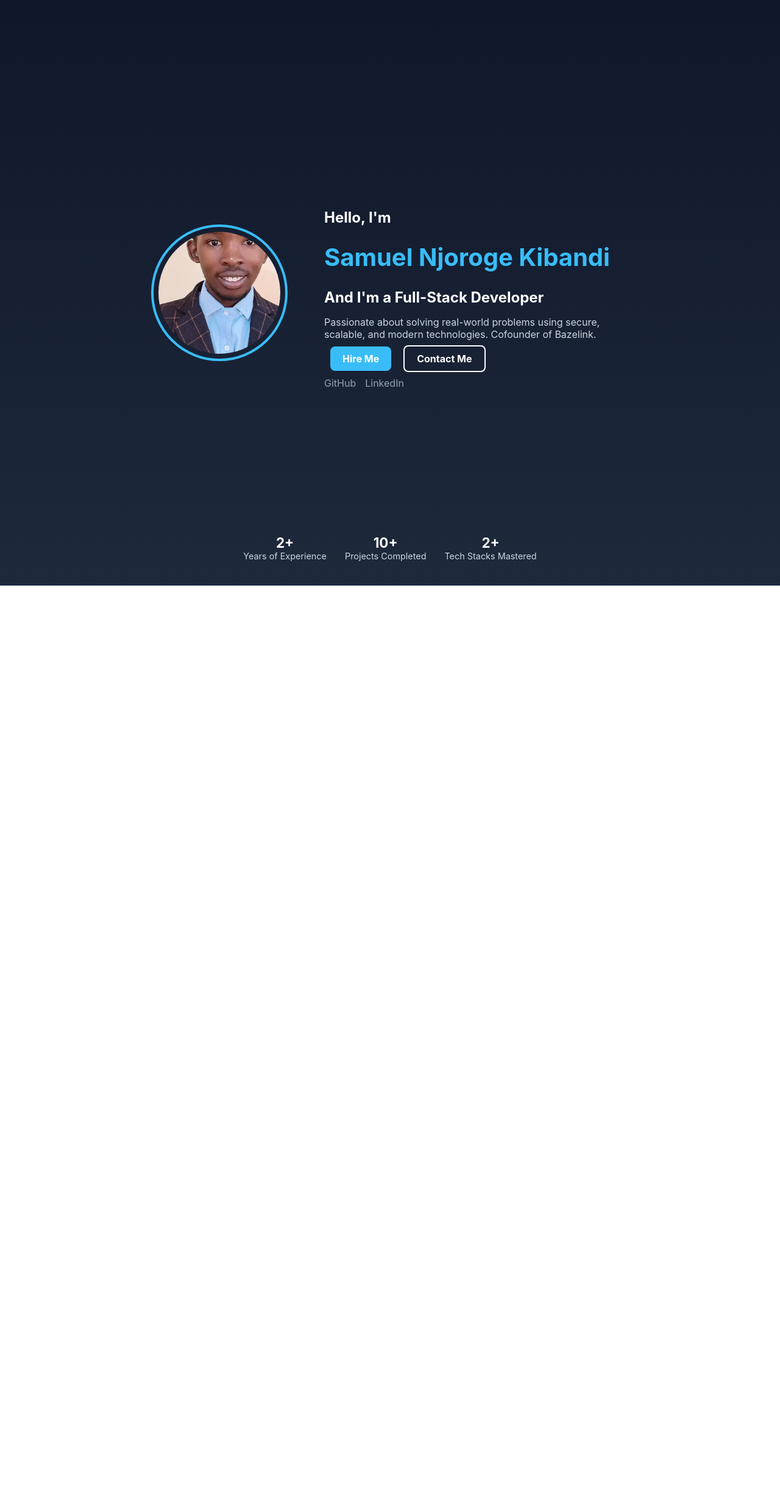
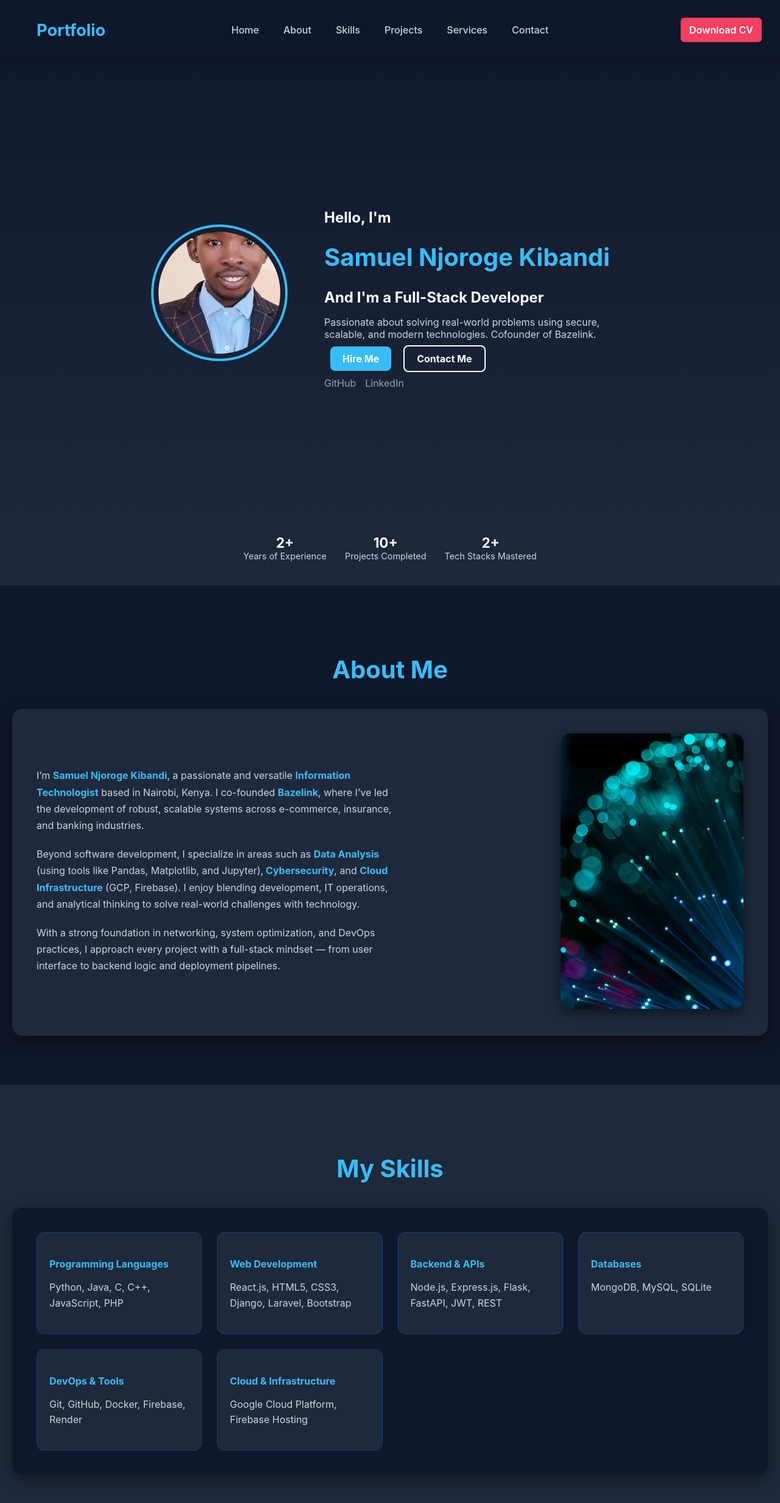
Before and after one commit to samnjoro30/Samuel_portfolio, a React (Create React App) app in the folder frontend/: page / in a window 1280 px wide. Shown: the top 2464 px of the page at 61% size. Before the commit the page ends 960 px from the top, so only its background shows below. Built offline with nearby package versions, Linux system fonts and the light colour scheme.

Commit message:
skill, about section

```diff
--- a/frontend/src/App.js
+++ b/frontend/src/App.js
@@ -1,6 +1,8 @@
 import logo from './logo.svg';
 //import './App.css';
 import Header from './component/header';
+import Skills from './component/skills';
+import About from './component/about';
 
 function App() {
   return (
@@ -21,6 +23,8 @@ function App() {
       </header> */}
 
       <Header />
+      <About/>
+      <Skills/>
     </div>
   );
 }
--- /dev/null
+++ b/frontend/src/component/about.js
@@ -0,0 +1,40 @@
+import React from 'react';
+import '../styles/about.css';
+import techImage from '../assets/about.jpeg'; // You can replace this with any image you like
+
+const About = () => {
+  return (
+    <section className="about-section" id="about">
+      <div className="container">
+        <h2 className="section-title">About Me</h2>
+
+        <div className="about-wrapper">
+          {/* Left Content */}
+          <div className="about-text">
+            <p>
+              I’m <strong>Samuel Njoroge Kibandi</strong>, a passionate and versatile <strong>Information Technologist</strong> based in Nairobi, Kenya.
+              I co-founded <strong>Bazelink</strong>, where I’ve led the development of robust, scalable systems across e-commerce,
+              insurance, and banking industries.
+            </p>
+            <p>
+              Beyond software development, I specialize in areas such as <strong>Data Analysis</strong> (using tools like Pandas, Matplotlib, and Jupyter),
+              <strong> Cybersecurity</strong>, and <strong>Cloud Infrastructure</strong> (GCP, Firebase). I enjoy blending development, IT operations,
+              and analytical thinking to solve real-world challenges with technology.
+            </p>
+            <p>
+              With a strong foundation in networking, system optimization, and DevOps practices, I approach every project with a full-stack mindset —
+              from user interface to backend logic and deployment pipelines.
+            </p>
+          </div>
+
+          {/* Right Tech Image */}
+          <div className="about-image">
+            <img src={techImage} alt="Technology illustration" />
+          </div>
+        </div>
+      </div>
+    </section>
+  );
+};
+
+export default About;
--- a/frontend/src/component/header.js
+++ b/frontend/src/component/header.js
@@ -6,6 +6,27 @@ const Header = () => {
 
 
     return(
+        <>
+            <nav className="navbar">
+                <div className="navbar-container">
+                   <div className="navbar-left">
+                        <h2 className="logo">Portfolio</h2>
+                    </div>
+                <ul className="navbar-links">
+                    <li><a href="#home">Home</a></li>
+                    <li><a href="#about">About</a></li>
+                    <li><a href="#skills">Skills</a></li>
+                    <li><a href="#projects">Projects</a></li>
+                    <li><a href="#services">Services</a></li>
+                    <li><a href="#contact">Contact</a></li>
+                </ul>
+                <div className="navbar-right">
+                    <a href="/assseys/Samuel_Njoroge_Kibandi_CV.pdf" download className="btn btn-cv">
+                        Download CV
+                    </a>
+                </div>
+                </div>
+            </nav>
         <header className="header-section">
             <div className="header-content">
 
@@ -45,9 +66,7 @@ const Header = () => {
                 <div><strong>2+</strong><br />Tech Stacks Mastered</div>
             </div>
         </header>
-
-
-
+    </>
     );
 };
 
--- /dev/null
+++ b/frontend/src/component/skills.js
@@ -0,0 +1,35 @@
+import React from 'react';
+import '../styles/skills.css';
+
+const skills = [
+  { title: "Programming Languages", items: "Python, Java, C, C++, JavaScript, PHP" },
+  { title: "Web Development", items: "React.js, HTML5, CSS3, Django, Laravel, Bootstrap" },
+  { title: "Backend & APIs", items: "Node.js, Express.js, Flask, FastAPI, JWT, REST" },
+  { title: "Databases", items: "MongoDB, MySQL, SQLite" },
+  { title: "DevOps & Tools", items: "Git, GitHub, Docker, Firebase, Render" },
+  { title: "Cloud & Infrastructure", items: "Google Cloud Platform, Firebase Hosting" }
+];
+
+const Skills = () => {
+  return (
+    <section className="skills-section" id="skills">
+      <div className="container">
+        <h2 className="section-title">My Skills</h2>
+
+        <div className="skills-wrapper">
+          <div className="skills-grid">
+            {skills.map((skill, index) => (
+              <div className="skill-card" key={index}>
+                <h4>{skill.title}</h4>
+                <p>{skill.items}</p>
+              </div>
+            ))}
+          </div>
+        </div>
+
+      </div>
+    </section>
+  );
+};
+
+export default Skills;
--- /dev/null
+++ b/frontend/src/styles/about.css
@@ -0,0 +1,55 @@
+.about-section {
+    background-color: #0f172a;
+    color: white;
+    padding: 80px 20px;
+  }
+
+  .section-title {
+    text-align: center;
+    font-size: 2.5rem;
+    color: #38bdf8;
+    margin-bottom: 40px;
+  }
+
+  /* Flexbox Layout */
+  .about-wrapper {
+    display: flex;
+    flex-direction: column;
+    gap: 40px;
+    align-items: center;
+    justify-content: space-between;
+    background-color: #1e293b;
+    padding: 40px;
+    border-radius: 16px;
+    box-shadow: 0 8px 24px rgba(0, 0, 0, 0.4);
+  }
+
+  .about-text {
+    font-size: 1rem;
+    line-height: 1.7;
+    color: #cbd5e1;
+    max-width: 600px;
+  }
+
+  .about-text p {
+    margin-bottom: 20px;
+  }
+
+  .about-text strong {
+    color: #38bdf8;
+  }
+
+  /* Image Styling */
+  .about-image img {
+    width: 150%;
+    max-width: 300px;
+    border-radius: 16px;      /* Add rounded corners */
+    object-fit: cover;        /* Make sure image fills space nicely */
+    box-shadow: 0 6px 18px rgba(0, 0, 0, 0.5);
+  }
+
+  @media (min-width: 768px) {
+    .about-wrapper {
+      flex-direction: row;
+    }
+  }
--- a/frontend/src/styles/header.css
+++ b/frontend/src/styles/header.css
@@ -1,3 +1,96 @@
+.navbar {
+    width: 100%;
+    position: fixed;
+    top: 0;
+    z-index: 999;
+    background-color: #0f172a;
+    color: white;
+    box-shadow: 0 4px 6px rgba(0, 0, 0, 0.2);
+    padding: 10px 20px;
+  }
+
+  .navbar-container {
+    max-width: 1200px;
+    margin: 0 auto;
+    display: flex;
+    flex-wrap: wrap;
+    justify-content: space-between;
+    align-items: center;
+  }
+
+  /* LOGO */
+  .logo {
+    font-size: 1.7rem;
+    font-weight: bold;
+    color: #38bdf8;
+  }
+
+  /* NAV LINKS */
+  .navbar-links {
+    list-style: none;
+    display: flex;
+    gap: 20px;
+    flex-wrap: wrap;
+    margin: 10px 0;
+    padding: 0;
+  }
+
+  .navbar-links li a {
+    text-decoration: none;
+    color: #cbd5e1;
+    font-weight: 500;
+    padding: 6px 10px;
+    transition: all 0.3s ease;
+    border-radius: 5px;
+  }
+
+  .navbar-links li a:hover {
+    background-color: #1e293b;
+    color: #38bdf8;
+  }
+
+  /* DOWNLOAD BUTTON */
+  .navbar-right .btn-cv {
+    background-color: #f43f5e;
+    color: white;
+    padding: 10px 14px;
+    border-radius: 6px;
+    text-decoration: none;
+    font-weight: 600;
+    white-space: nowrap;
+    transition: all 0.3s;
+  }
+
+  .navbar-right .btn-cv:hover {
+    background-color: #e11d48;
+  }
+
+  /* RESPONSIVE */
+  @media screen and (max-width: 768px) {
+    .navbar-container {
+      flex-direction: column;
+      align-items: flex-start;
+    }
+
+    .navbar-links {
+      flex-direction: column;
+      width: 100%;
+    }
+
+    .navbar-links li a {
+      width: 100%;
+      padding: 10px;
+    }
+
+    .navbar-right {
+      width: 100%;
+      display: flex;
+      justify-content: flex-end;
+      margin-top: 10px;
+    }
+  }
+
+
 .header-section {
     background: linear-gradient(180deg, #0f172a, #1e293b);
     color: white;
--- /dev/null
+++ b/frontend/src/styles/skills.css
@@ -0,0 +1,52 @@
+.skills-section {
+    background-color: #1e293b;
+    color: white;
+    padding: 80px 20px;
+  }
+
+  /* Centered Title */
+  .section-title {
+    text-align: center;
+    font-size: 2.5rem;
+    color: #38bdf8;
+    margin-bottom: 40px;
+  }
+
+  /* Big outer wrapper with shadow */
+  .skills-wrapper {
+    background-color: #0f172a;
+    padding: 40px;
+    border-radius: 16px;
+    box-shadow: 0 8px 24px rgba(0, 0, 0, 0.4);
+  }
+
+  /* Grid inside the wrapper */
+  .skills-grid {
+    display: grid;
+    grid-template-columns: repeat(auto-fit, minmax(260px, 1fr));
+    gap: 25px;
+  }
+
+  /* Each skill card */
+  .skill-card {
+    background-color: #1e293b;
+    padding: 20px;
+    border-radius: 12px;
+    border: 1px solid #1e3a8a;
+    transition: transform 0.3s ease, background 0.3s ease;
+  }
+
+  .skill-card:hover {
+    transform: translateY(-5px);
+    background-color: #172554;
+  }
+
+  .skill-card h4 {
+    color: #38bdf8;
+    margin-bottom: 10px;
+  }
+
+  .skill-card p {
+    color: #cbd5e1;
+    line-height: 1.6;
+  }
```
Also changed, not shown: frontend/src/index.css (+7 -0 lines), frontend/src/assets/about.jpeg (added), frontend/src/component/body.js (added), 1 other file (tests, documents, lock files or other folders).
